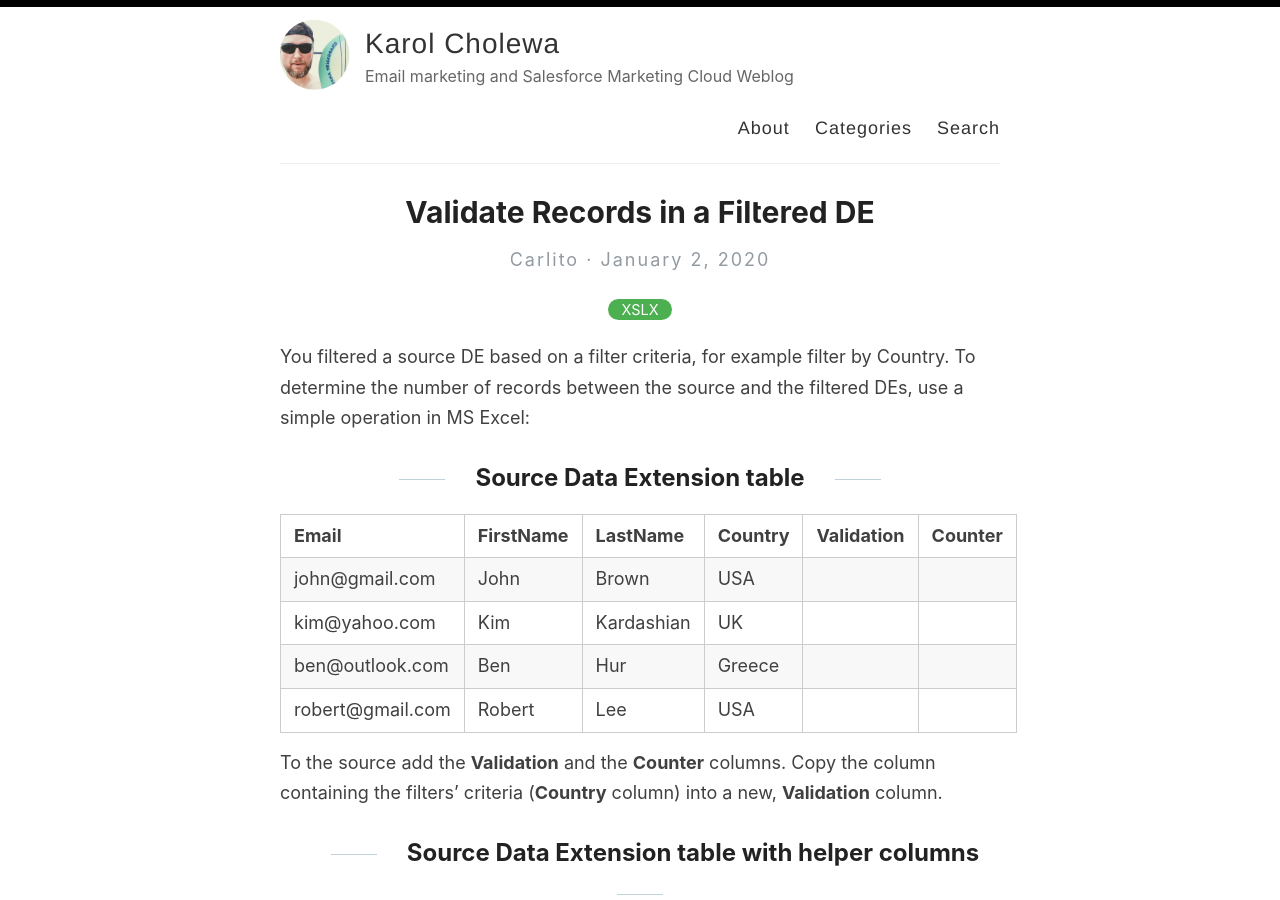
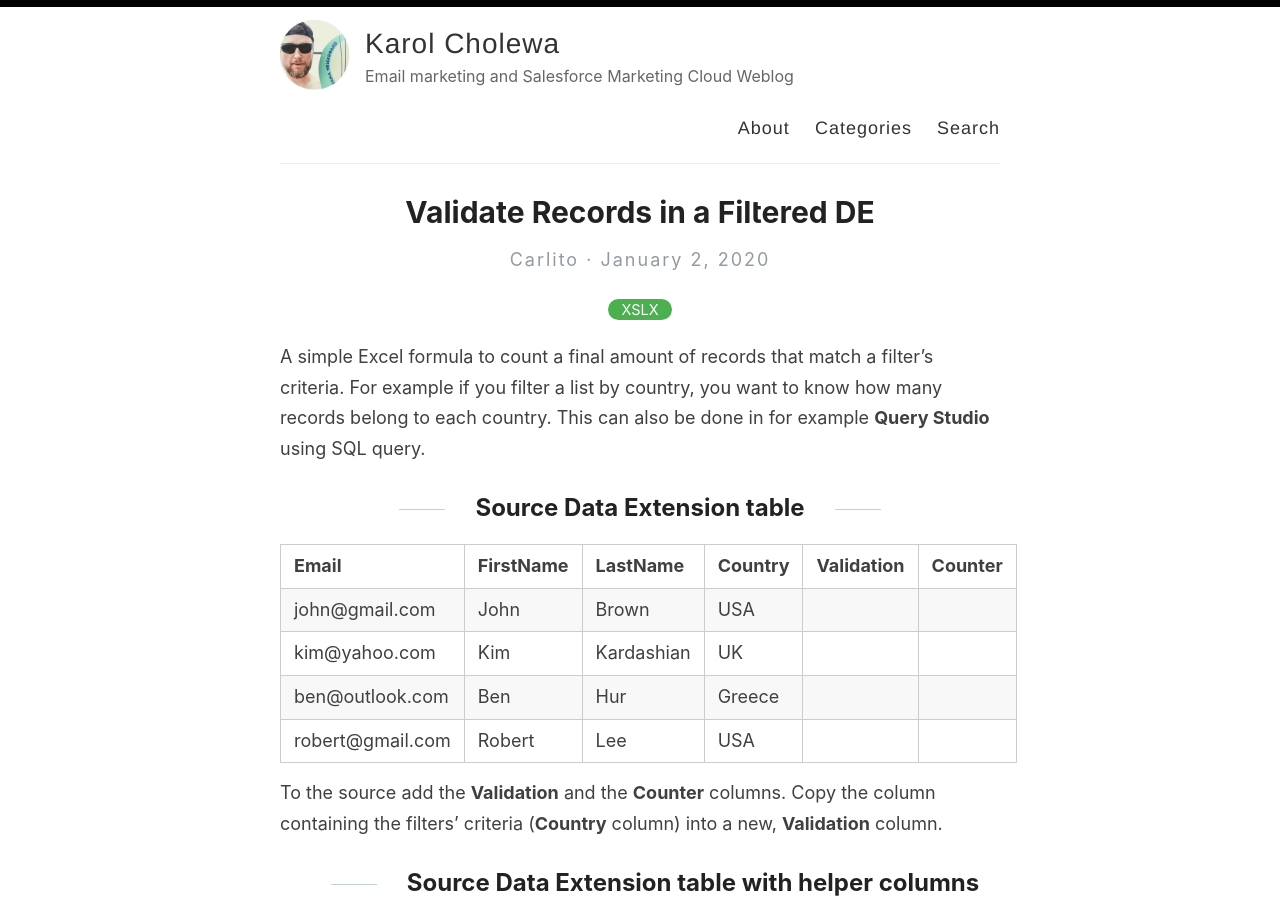
Before and after one commit to karolcholewa/blog, a Jekyll site: the page built from _posts/2020-01-02-countif.md, in a window 1280 px wide and 900 px high. Built offline with Jekyll 4.4.1, drawn with Linux system fonts in a browser that asks for light colours.

Commit message:
post added

```diff
--- a/_posts/2020-01-02-countif.md
+++ b/_posts/2020-01-02-countif.md
@@ -6,7 +6,7 @@ categories: XSLX
 
 
 
-You filtered a source DE based on a filter criteria, for example filter by Country. To determine the number of records between the source and the filtered DEs, use a simple operation in MS Excel:
+A simple Excel formula to count a final amount of records that match a filter's criteria. For example if you filter a list by country, you want to know how many records belong to each country. This can also be done in for example **Query Studio** using SQL query.
 
 
 ## Source Data Extension table
```
